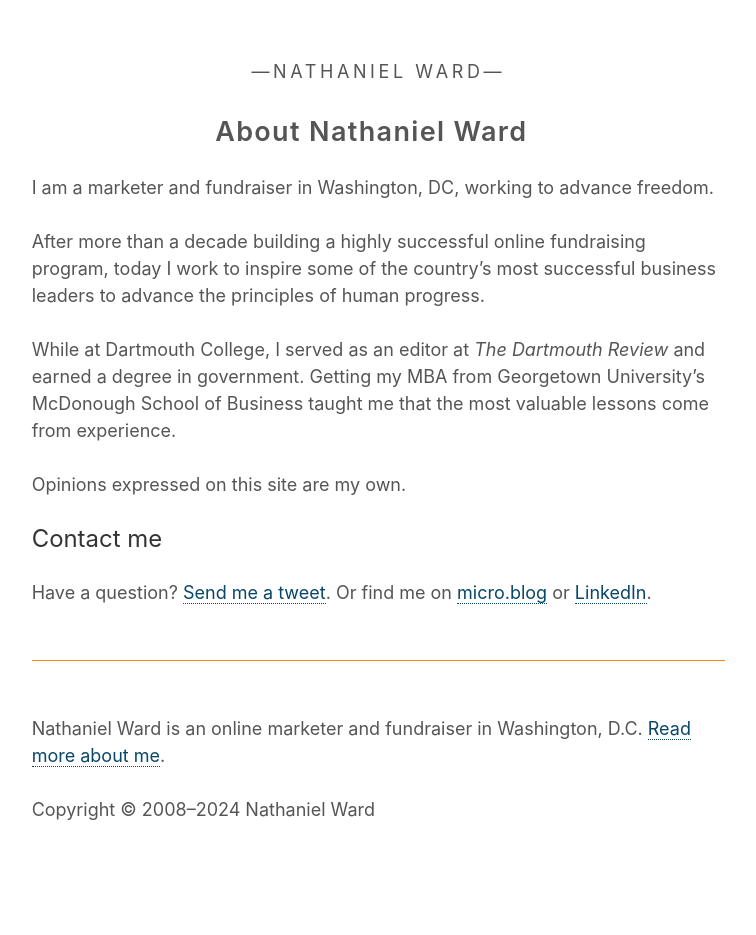
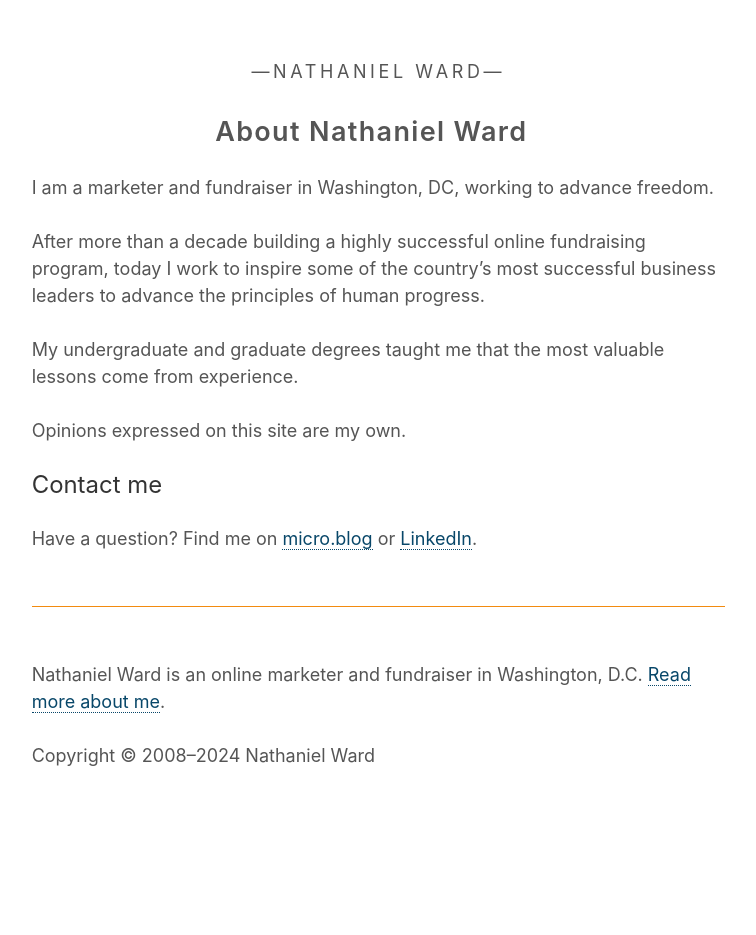
Before and after one commit to nathanielward/nathanielward.github.io, a Jekyll site: the page built from about.md, in a window 1280 px wide. Shown: the whole page, without its empty margins (287-1043 px from the left). Built offline with Jekyll 4.4.1, drawn with Linux system fonts in a browser that asks for light colours; after the commit the page ends 900 px from its top, so only the background shows below that.

Commit message:
Update about.md
More snark

```diff
--- a/about.md
+++ b/about.md
@@ -8,15 +8,15 @@ I am a marketer and fundraiser in Washington, DC, working to advance freedom.
 
 After more than a decade building a highly successful online fundraising program, today I work to inspire some of the country's most successful business leaders to advance the principles of human progress.
 
-While at Dartmouth College, I served as an editor at *The Dartmouth Review* and earned a degree in government. Getting my MBA from Georgetown University’s McDonough School of Business taught me that the most valuable lessons come from experience.
+
+My undergraduate and graduate degrees taught me that the most valuable lessons come from experience.
 
 Opinions expressed on this site are my own.
 
 ## Contact me
 
-Have a question? [Send me a tweet][2]. Or find me on [micro.blog][3] or [LinkedIn][4].
+Have a question? Find me on [micro.blog][3] or [LinkedIn][4].
 
- [1]: http://www.dartreview.com/ "The Dartmouth Review"
- [2]: https://twitter.com/?status=Hey,%20@nathanielward%20 "@ me"
+
  [3]: https://micro.blog/nathanielward "Microbloggery"
  [4]: http://www.linkedin.com/in/nathanieleward/ "Not as bad as Facebook"
```
